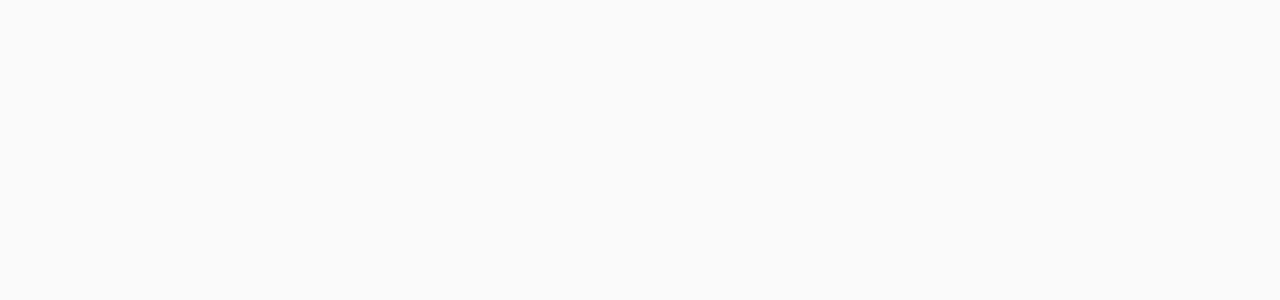
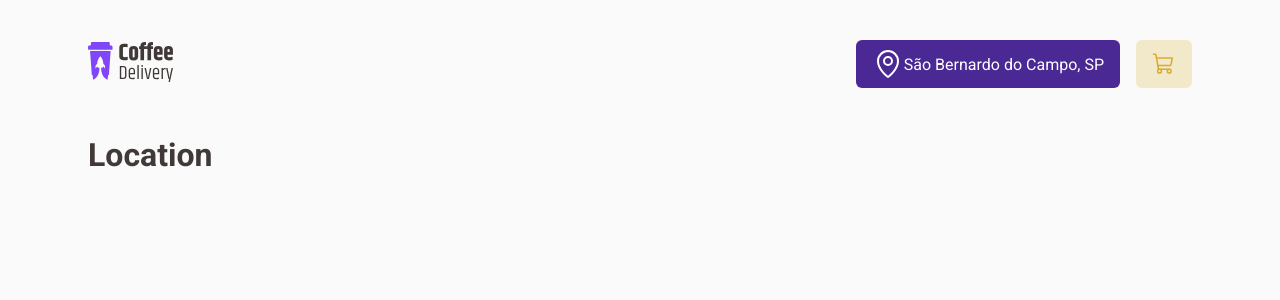
Before and after one commit to Giovani-Silva/coffee-delivery, a React (Vite) app: page /location in a window 1280 px wide. Before the commit this address had no page. Shown: the top 300 px of the page. Built offline with nearby package versions, Linux system fonts and the light colour scheme.

Commit message:
ad pages location, cart

```diff
--- a/src/Router.tsx
+++ b/src/Router.tsx
@@ -1,13 +1,17 @@
 import { Route, Routes } from 'react-router-dom';
 import { DefaultLayout } from './layouts/DefaultLayout';
+import { Cart } from './pages/Cart';
 
 import { Home } from './pages/Home';
+import { Location } from './pages/Location';
 
 export function Router() {
   return (
     <Routes>
       <Route path="/" element={<DefaultLayout />}>
         <Route path="/" element={<Home />} />
+        <Route path="/location" element={<Location />} />
+        <Route path="/cart" element={<Cart />} />
       </Route>
     </Routes>
   );
--- a/src/components/Header/styles.ts
+++ b/src/components/Header/styles.ts
@@ -38,7 +38,8 @@
         }
       }
 
-      &:hover {
+      &:hover,
+      &.active {
         &:first-child {
           svg,
           span {
@@ -54,9 +55,6 @@
           background: ${(props) => props.theme['primary-500']};
         }
       }
-      &.active {
-        color: ${(props) => props.theme['gray-500']};
-      }
     }
   }
 `;
--- /dev/null
+++ b/src/pages/Cart/index.tsx
@@ -0,0 +1,3 @@
+export function Cart() {
+  return <h1>Cart</h1>;
+}
--- /dev/null
+++ b/src/pages/Location/index.tsx
@@ -0,0 +1,3 @@
+export function Location() {
+  return <h1>Location</h1>;
+}
```
